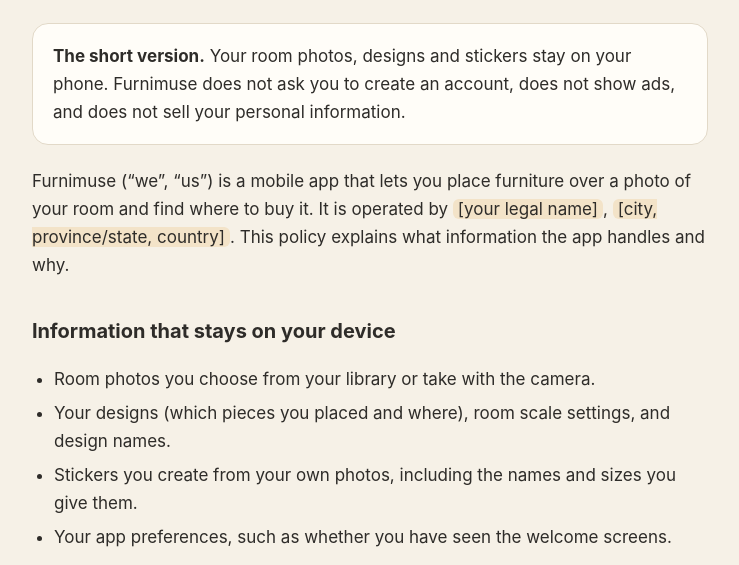
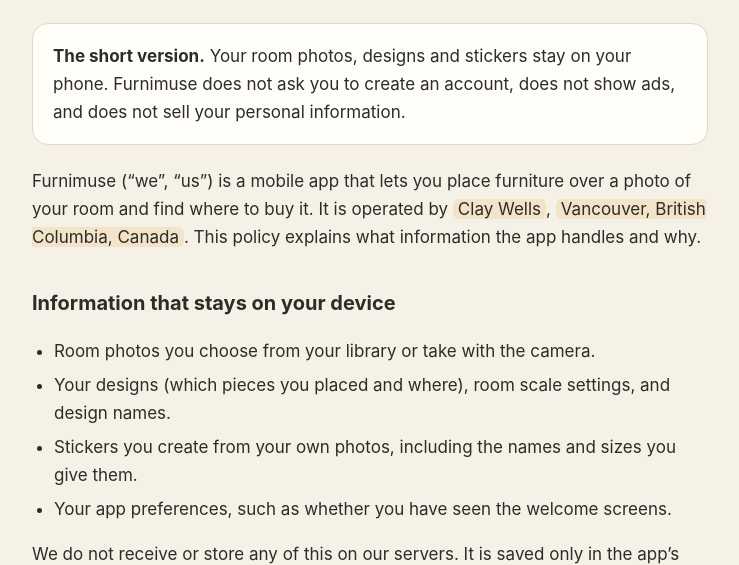
Before and after one commit to Clay-TheCreator/furnimuse-site, a plain HTML site: page privacy.html in a window 1280 px wide. Shown: the part 221-786 px from the top of the page, without its empty margins (270-1009 px from the left). Drawn offline with Linux system fonts and the light colour scheme.

Commit message:
Revise legal name and location in privacy.html
Updated the legal name and location in the privacy policy.

```diff
--- a/privacy.html
+++ b/privacy.html
@@ -39,7 +39,7 @@
 <strong>The short version.</strong> Your room photos, designs and stickers stay on your phone. Furnimuse does not ask you to create an account, does not show ads, and does not sell your personal information.
 </div>
 
-<p>Furnimuse (&ldquo;we&rdquo;, &ldquo;us&rdquo;) is a mobile app that lets you place furniture over a photo of your room and find where to buy it. It is operated by <span class="todo">[your legal name]</span>, <span class="todo">[city, province/state, country]</span>. This policy explains what information the app handles and why.</p>
+<p>Furnimuse (&ldquo;we&rdquo;, &ldquo;us&rdquo;) is a mobile app that lets you place furniture over a photo of your room and find where to buy it. It is operated by <span class="todo">Clay Wells</span>, <span class="todo">Vancouver, British Columbia, Canada</span>. This policy explains what information the app handles and why.</p>
 
 <h2>Information that stays on your device</h2>
 <ul>
```
